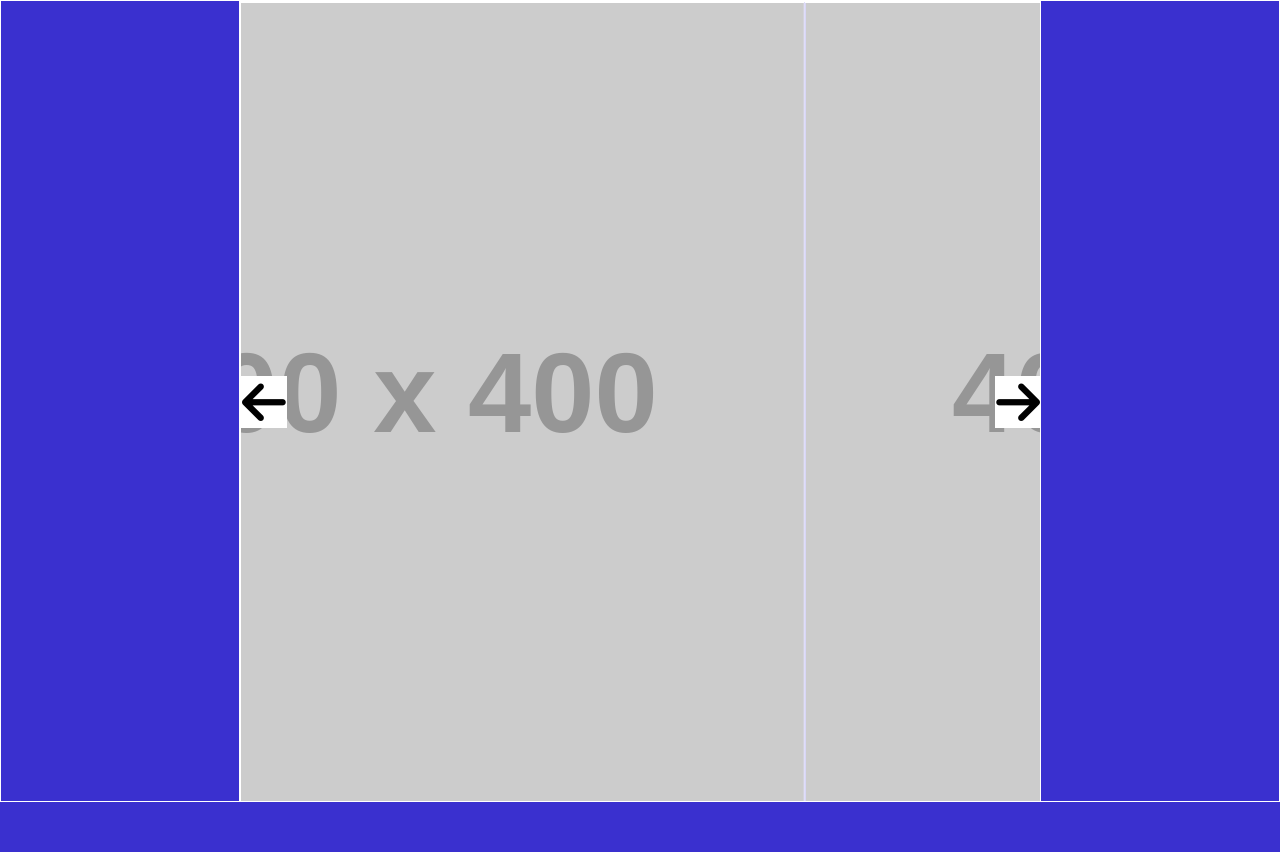
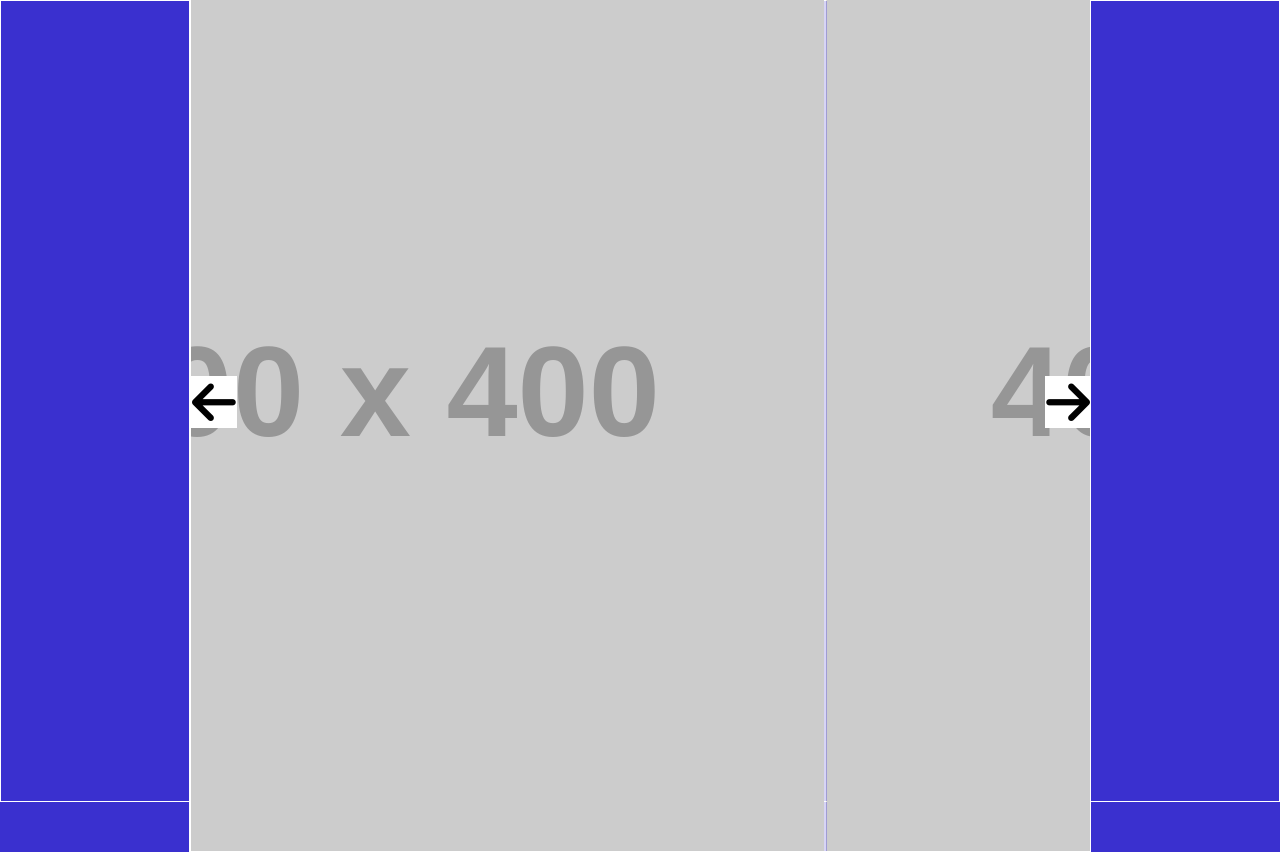
Before and after one commit to benja27/carrusel-auto-mobil, a plain HTML site: page index.html in a window 1280 px wide. Before the commit the page ends 802 px from the top, so only its background shows below. Drawn offline with Linux system fonts and the light colour scheme; placeholder pictures from the web are drawn by us.

Commit message:
update width

```diff
--- a/estilos.css
+++ b/estilos.css
@@ -29,8 +29,9 @@ i:hover{
 
 .container{
     min-width: 200px;
-    width: 800px;
-    max-width: 1200px;
+    width: 900px;
+    max-width: 1000px;
+    /* max-height: 100vh; */
     aspect-ratio: 1/1;
     overflow: hidden;
     position: relative;
@@ -45,6 +46,7 @@ i:hover{
 img{
     width: 100%;
     height: auto;
+    object-fit: cover;
 }
 
 .controles{
```
